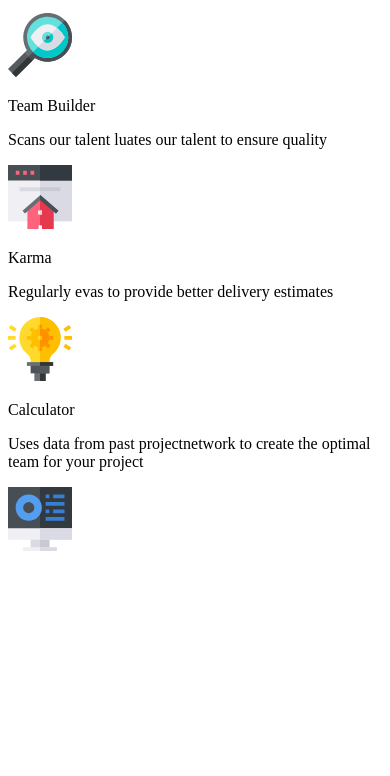
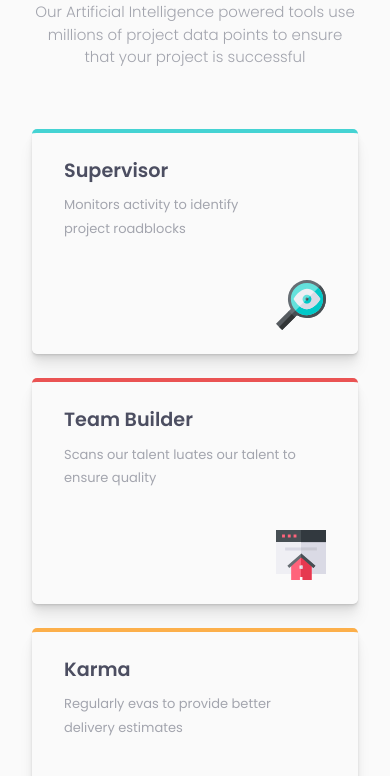
Before and after one commit to AljonLaxamana/four-card-feature-section, a plain HTML site: page index.html in a window 390 px wide. Shown: the part 175-951 px from the top of the page. Before the commit the page ends 844 px from the top, so only its background shows below. Drawn offline with Linux system fonts and the light colour scheme.

Commit message:
Done rmobile and desktop responsiveness

```diff
--- a/index.html
+++ b/index.html
@@ -11,13 +11,21 @@
       sizes="32x32"
       href="./images/favicon-32x32.png"
     />
+    <link rel="preconnect" href="https://fonts.googleapis.com" />
+    <link rel="preconnect" href="https://fonts.gstatic.com" crossorigin />
+    <link
+      href="https://fonts.googleapis.com/css2?family=Poppins:ital,wght@0,100;0,200;0,300;0,400;0,500;0,600;0,700;0,800;0,900;1,100;1,200;1,300;1,400;1,500;1,600;1,700;1,800;1,900&display=swap"
+      rel="stylesheet"
+    />
+    <link rel="stylesheet" href="style.css" />
 
     <title>Frontend Mentor | Four card feature section</title>
   </head>
   <body>
     <header>
       <p class="title">
-        Reliable, efficient delivery <strong>Powered by Technology</strong>
+        Reliable, efficient delivery <br />
+        <strong>Powered by Technology</strong>
       </p>
       <p class="description">
         Our Artificial Intelligence powered tools use millions of project data
--- a/style.css
+++ b/style.css
@@ -1,3 +1,4 @@
+/* CSS Modern Reset */
 /* 1. Use a more-intuitive box-sizing model */
 *,
 *::before,
@@ -66,3 +67,141 @@ h6 {
 #__next {
   isolation: isolate;
 }
+
+/* Default colors */
+:root {
+  --prm-red: hsl(0, 78%, 62%);
+  --prm-cyan: hsl(180, 62%, 55%);
+  --prm-orange: hsl(34, 97%, 64%);
+  --prm-blue: hsl(212, 86%, 64%);
+
+  --neu-very-dark-blue: hsl(234, 12%, 34%);
+  --neu-grayish-blue: hsl(229, 6%, 66%);
+  --neu-very-light-gray: hsl(0, 0%, 98%);
+}
+
+/* General styles */
+
+body {
+  font-family: "Poppins", serif;
+  padding: 5em 2em;
+  text-align: center;
+  background-color: var(--neu-very-light-gray);
+}
+
+.title {
+  font-size: 1.5em;
+  font-weight: 200;
+  color: var(--neu-very-dark-blue);
+  margin-bottom: 1em;
+}
+
+.description {
+  color: var(--neu-grayish-blue);
+  font-weight: 300;
+  margin-bottom: 4em;
+  font-size: 15px;
+}
+
+.card-container {
+  display: grid;
+  place-items: center;
+  grid-template-columns: repeat(auto-fit, minmax(20em, 1fr));
+  gap: 1.5em;
+}
+
+.cards {
+  padding: 1.5em 2em;
+  border-radius: 5px;
+  text-align: start;
+  display: flex;
+  flex-direction: column;
+  gap: 0.5em;
+  /* height: 15em;
+  width: 20em;
+
+  min-width: 20em;
+  min-height: 15em; */
+
+  box-shadow: 0 1px 1px hsl(0deg 0% 0% / 0.05), 0 2px 2px hsl(0deg 0% 0% / 0.05),
+    0 4px 4px hsl(0deg 0% 0% / 0.05), 0 8px 8px hsl(0deg 0% 0% / 0.05),
+    0 16px 16px hsl(0deg 0% 0% / 0.05);
+}
+
+.cards:first-child {
+  border-top: 4px solid var(--prm-cyan);
+}
+
+.cards:nth-child(2) {
+  border-top: 4px solid var(--prm-red);
+}
+
+.cards:nth-child(3) {
+  border-top: 4px solid var(--prm-orange);
+}
+
+.cards:last-child {
+  border-top: 4px solid var(--prm-blue);
+}
+
+.card-title {
+  font-size: 1.2em;
+  font-weight: 600;
+  color: var(--neu-very-dark-blue);
+}
+
+.card-description {
+  font-size: 13px;
+  line-height: 1.8;
+  color: var(--neu-grayish-blue);
+}
+
+.card-icon {
+  align-self: flex-end;
+  margin-top: 2em;
+  width: 50px;
+  height: auto;
+}
+
+@media only screen and (min-width: 60em) {
+  .title {
+    font-size: 2em;
+  }
+
+  .description {
+    max-width: 35em;
+    margin: 2em auto 4em;
+  }
+
+  .cards {
+    padding: 2em 1.5em;
+  }
+
+  .card-container {
+    display: grid;
+    place-content: center;
+    grid-template-columns: repeat(6, 9rem);
+    grid-template-rows: repeat(4, 7rem);
+    gap: 1.5em;
+  }
+
+  .card-container > :first-child {
+    grid-column: 1 / 3;
+    grid-row: 2/ 4;
+  }
+
+  .card-container > :nth-child(2) {
+    grid-column: 3 / 5;
+    grid-row: 1 / 3;
+  }
+
+  .card-container > :nth-child(3) {
+    grid-column: 3 / 5;
+    grid-row: 3 / 5;
+  }
+
+  .card-container > :last-child {
+    grid-column: 5 / 7;
+    grid-row: 2 / 4;
+  }
+}
```
